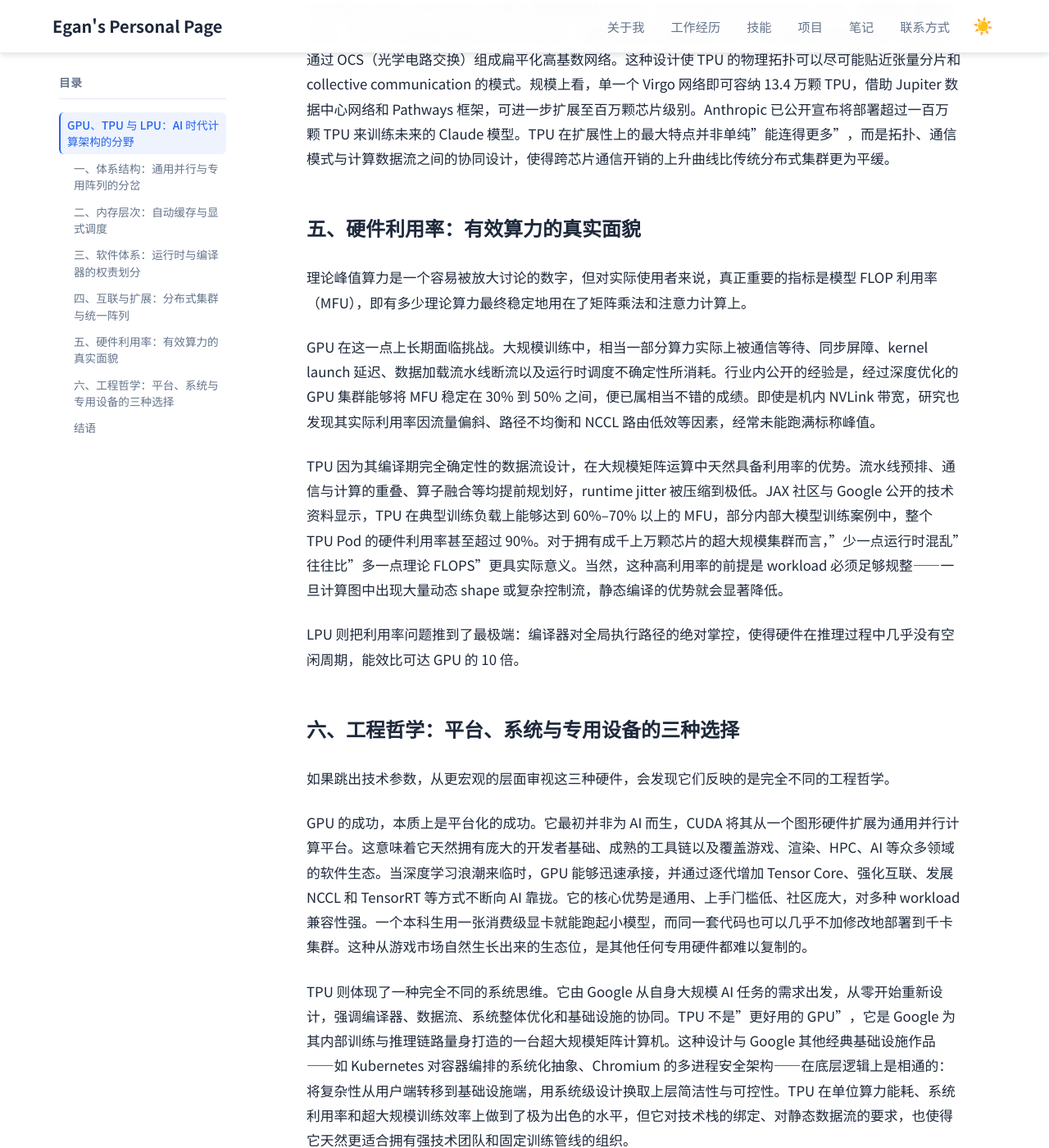
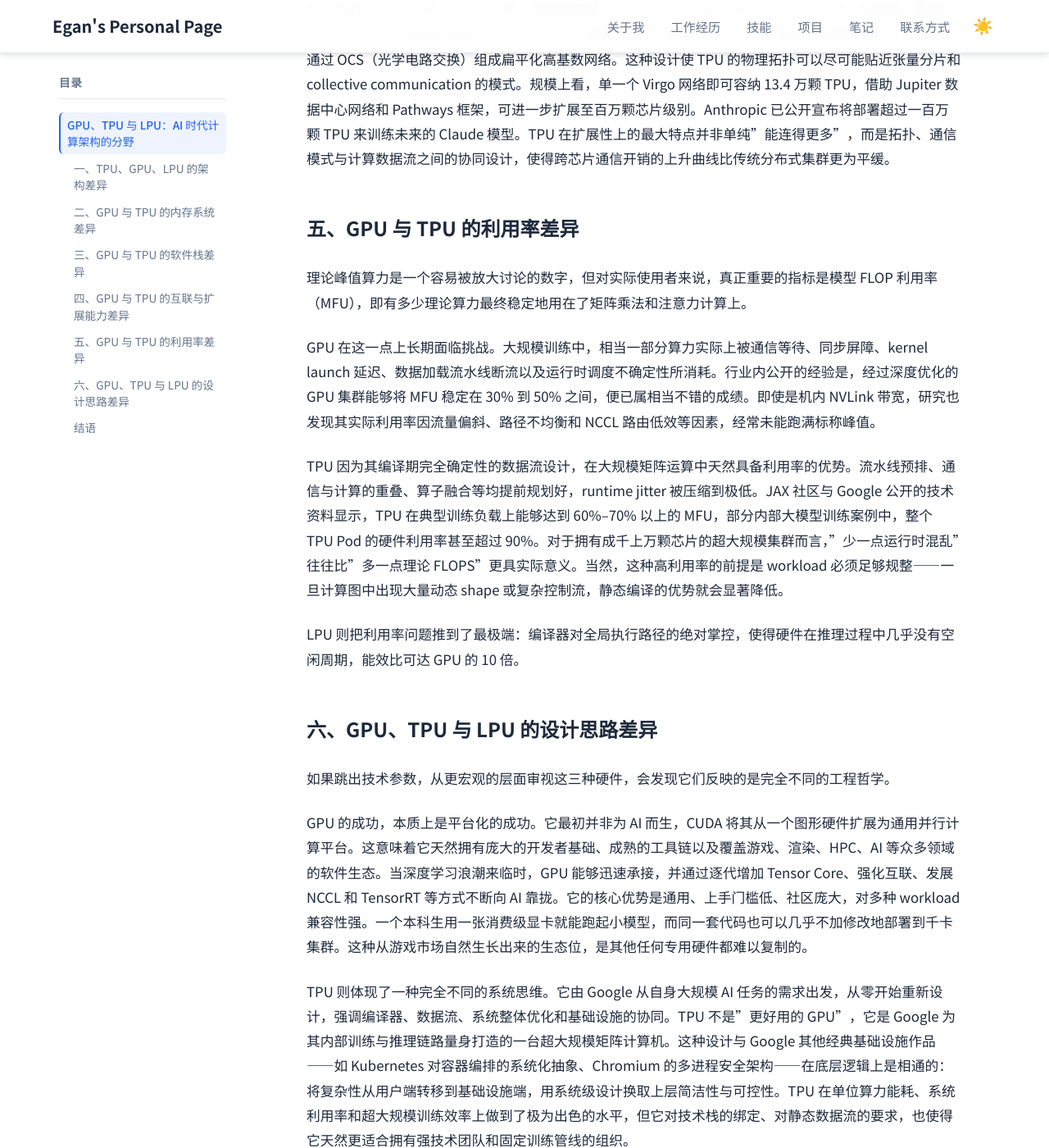
Before and after one commit to Lejun-Hu/Lejun-Hu.github.io, a Jekyll site: the page built from _notes/2026-5-16-GPU_vs_TPU.md, in a window 1280 px wide and 1400 px high, scrolled down 4649 px. Shown: the whole window at 82% size. Built offline with Jekyll 4.4.1, drawn with Linux system fonts in a browser that asks for light colours; some of the changed text lies outside the part shown.

Commit message:
Update section titles to include LPU consistently

```diff
--- a/_notes/2026-5-16-GPU_vs_TPU.md
+++ b/_notes/2026-5-16-GPU_vs_TPU.md
@@ -11,7 +11,7 @@ published: true
 
 过去十几年，GPU 几乎就是"AI 算力"的代名词。从实验室里跑的第一个 MNIST 模型，到上千卡集群中训练的大语言模型，绝大部分工作都在 NVIDIA GPU 上完成。但若把视线拉远一些，会发现这个格局正在松动。Google 用自研的 TPU 支撑着 Gemini、PaLM 等超大规模模型的训练与推理，Groq 推出的 LPU 则试图在推理延迟上碾压传统方案，而 NVIDIA 自己也在不断把 GPU 做得越来越不像传统意义上的 GPU。三者的演进，实际上指向同一个趋势：AI 计算正从"通用并行处理器"逐步走向"为张量数据流高度定制化的专用计算系统"。GPU、TPU、LPU 恰好可以看作这条路线上的三个坐标。本文将从体系结构、内存层次、软件栈、互联扩展、硬件利用率以及设计哲学几个维度，认真梳理它们之间的本质区别。
 
-## 一、体系结构：通用并行与专用阵列的分岔
+## 一、TPU、GPU、LPU 的架构差异
 
 现代 NVIDIA GPU 的基本单元是流式多处理器（SM）。以 H100 为例，单芯片集成 132 个 SM，每个 SM 包含数十个 CUDA 核心、第四代 Tensor Core、特殊函数单元、寄存器堆以及一块可配置为共享内存或 L1 缓存的片上 SRAM。所有 SM 通过片上网络共享一个大的 L2 缓存，并经由内存控制器访问片外 HBM。这种架构的思想内核是"用海量线程隐藏访存延迟"：同一份 kernel 代码被实例化为成千上万个线程，硬件 warp scheduler 以 32 线程为单位进行 lockstep 调度，一旦某个 warp 在等待数据，调度器立刻切换至另一个就绪的 warp，从而保证执行单元不空转。正是这种设计，让 GPU 能够同时应对图形渲染、科学计算、视频编解码以及深度学习训练等截然不同的负载。
 
@@ -25,7 +25,7 @@ Groq 的 LPU 则在这个方向上更进一步。LPU 从硅片定义阶段就只
 ![TPU v5e 脉动阵列结构示意图]({{ '/assets/images/notes/TPU.png' | relative_url }})
 *图 1b：TPU v5e 脉动阵列结构示意图*
 
-## 二、内存层次：自动缓存与显式调度
+## 二、GPU 与 TPU 的内存系统差异
 
 两套架构在内存子系统上的差异同样深刻，而且最能体现"运行时灵活性"与"编译时确定性"之间的取舍。
 
@@ -38,7 +38,7 @@ LPU 走得更远——它干脆用数百 MB 的片上 SRAM 直接存放模型权
 ![GPU 与 TPU 内存层级结构对比图]({{ '/assets/images/notes/placeholder-memory.png' | relative_url }})
 *图 2：GPU 与 TPU 内存层级结构对比图（占位图）*
 
-## 三、软件体系：运行时与编译器的权责划分
+## 三、GPU 与 TPU 的软件栈差异
 
 单看硬件指标容易忽略一个事实：AI 芯片最终比拼的不是理论 FLOPS，而是实际能稳定跑出来的有效算力。这一点上，软件栈的差异至关重要。
 
@@ -48,7 +48,7 @@ TPU 的软件栈建立在 JAX 和 XLA 编译器之上，采用编译期确定性
 
 LPU 的软件设计从一开始就是模型无关的——编译器直接读取模型描述，生成精确到时钟周期的执行计划，不需要为每一个新模型手写 kernel。这种"软件定义硬件"的思路，将灵活性的边界从运行时彻底前移到了编译时。
 
-## 四、互联与扩展：分布式集群与统一阵列
+## 四、GPU 与 TPU 的互联与扩展能力差异
 
 大模型训练真正困难的部分，已经不是单颗芯片的算力，而是多芯片之间如何高效通信。在这一点上，GPU 和 TPU 选择了截然不同的技术路线。
 
@@ -58,7 +58,7 @@ TPU 则在 scale-up 和 scale-out 两个层级使用统一的 ICI（Interchip In
 
 <!-- 图片位置：NVSwitch 全互联拓扑与 TPU 3D Torus 拓扑对比示意图 -->
 
-## 五、硬件利用率：有效算力的真实面貌
+## 五、GPU 与 TPU 的利用率差异
 
 理论峰值算力是一个容易被放大讨论的数字，但对实际使用者来说，真正重要的指标是模型 FLOP 利用率（MFU），即有多少理论算力最终稳定地用在了矩阵乘法和注意力计算上。
 
@@ -68,7 +68,7 @@ TPU 因为其编译期完全确定性的数据流设计，在大规模矩阵运
 
 LPU 则把利用率问题推到了最极端：编译器对全局执行路径的绝对掌控，使得硬件在推理过程中几乎没有空闲周期，能效比可达 GPU 的 10 倍。
 
-## 六、工程哲学：平台、系统与专用设备的三种选择
+## 六、GPU、TPU 与 LPU 的设计思路差异
 
 如果跳出技术参数，从更宏观的层面审视这三种硬件，会发现它们反映的是完全不同的工程哲学。
 
```
